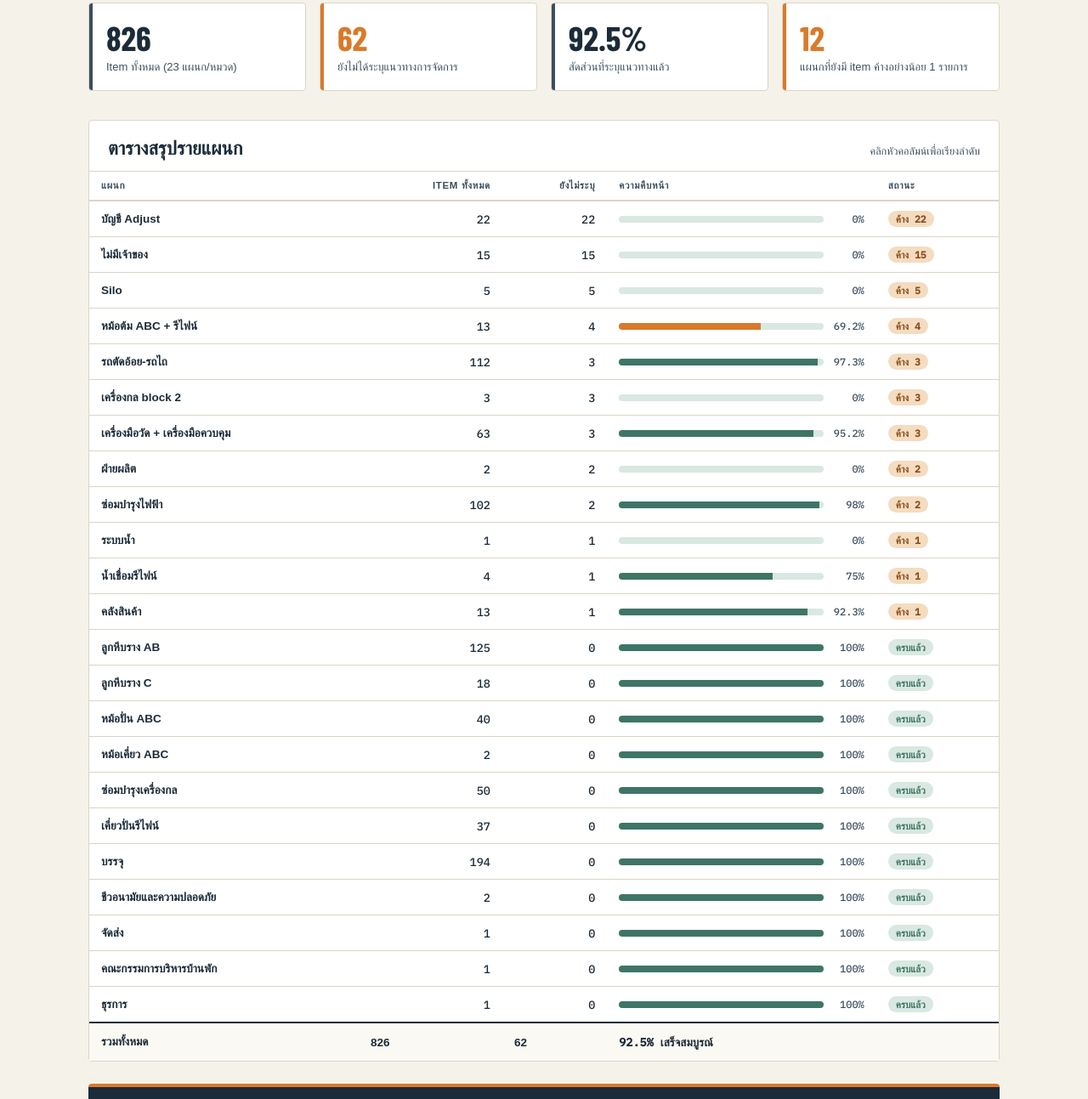
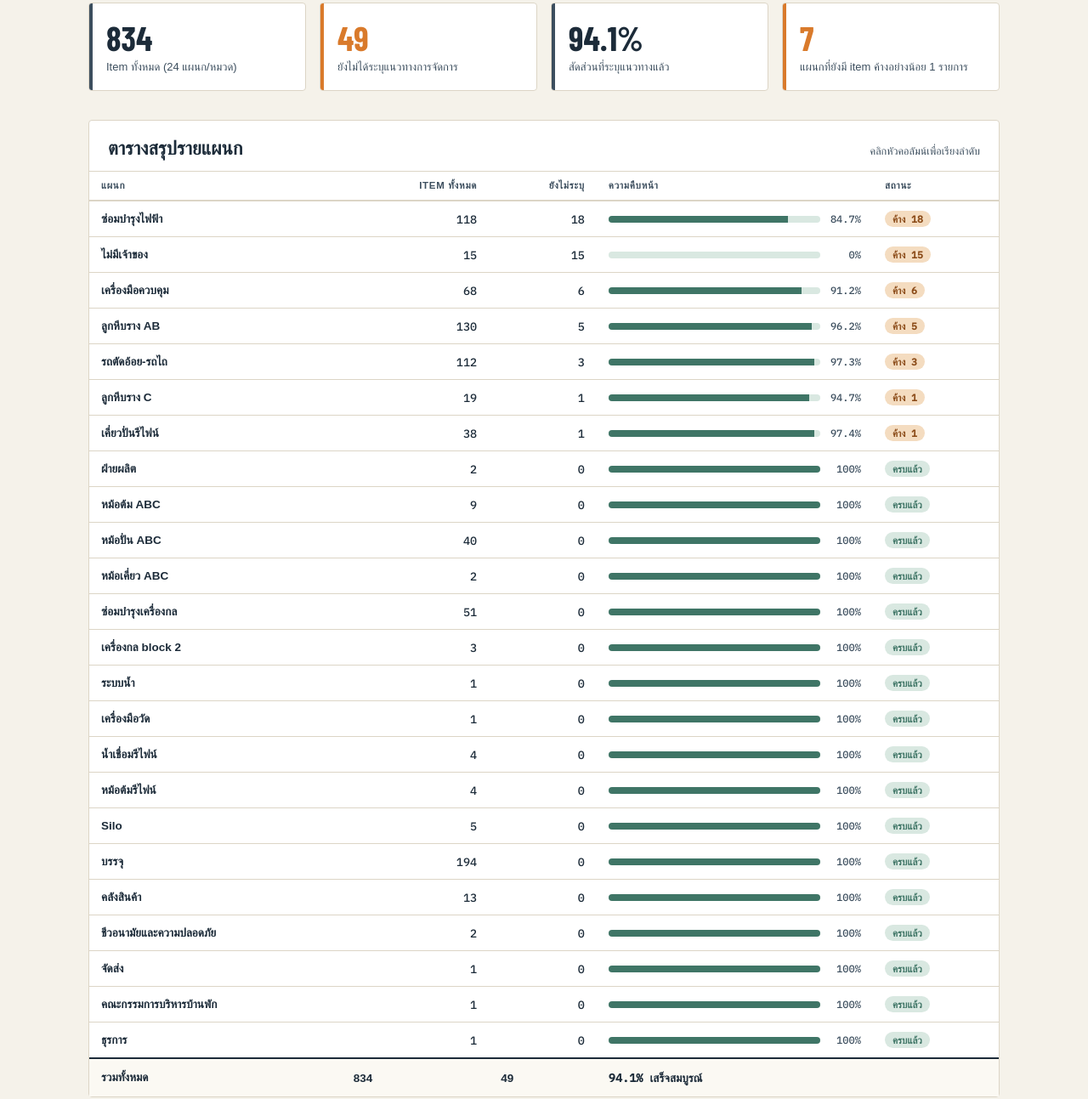
Before and after one commit to pjaomsins-stack/-update-status-dead-stock-KBS, a plain HTML site: page index.html in a window 1280 px wide. Shown: the part 305-1598 px from the top of the page at 85% size. Drawn offline with nearby package versions, Linux system fonts and the light colour scheme; a web font is replaced by a local one.

Commit message:
Add files via upload

```diff
--- a/index.html
+++ b/index.html
@@ -349,29 +349,30 @@
 
 </main>
 
-<footer>สรุปจากไฟล์ "Dead stock ครบุรี - update จากพัสดุ.xlsx" · นับจากแถวข้อมูลที่มีรหัส Item ในแต่ละชีตแผนก</footer>
+<footer>สรุปจากไฟล์ "Dead stock ครบุรี - update จากพัสดุ (6).xlsx" · นับจากแถวข้อมูลที่มีรหัส Item ในแต่ละชีตแผนก (ไม่รวมชีตสรุป "สินค้าที่ไม่ระบุเจ้าของ" ซึ่งเป็นชีตรวมข้อมูลดิบที่ซ้ำกับชีตแผนกต่างๆ)</footer>
 
 <script>
 const data = [
 ["ไม่มีเจ้าของ", 15, 15],
-["ฝ่ายผลิต", 2, 2],
-["บัญชี Adjust", 22, 22],
-["ลูกหีบราง AB", 125, 0],
-["ลูกหีบราง C", 18, 0],
-["หม้อต้ม ABC + รีไฟน์", 13, 4],
+["ฝ่ายผลิต", 2, 0],
+["ลูกหีบราง AB", 130, 5],
+["ลูกหีบราง C", 19, 1],
+["หม้อต้ม ABC", 9, 0],
 ["รถตัดอ้อย-รถไถ", 112, 3],
 ["หม้อปั่น ABC", 40, 0],
 ["หม้อเคี่ยว ABC", 2, 0],
-["ซ่อมบำรุงเครื่องกล", 50, 0],
-["เครื่องกล block 2", 3, 3],
-["ระบบน้ำ", 1, 1],
-["ซ่อมบำรุงไฟฟ้า", 102, 2],
-["เครื่องมือวัด + เครื่องมือควบคุม", 63, 3],
-["น้ำเชื่อมรีไฟน์", 4, 1],
-["เคี่ยวปั่นรีไฟน์", 37, 0],
-["Silo", 5, 5],
+["ซ่อมบำรุงเครื่องกล", 51, 0],
+["ซ่อมบำรุงไฟฟ้า", 118, 18],
+["เครื่องกล block 2", 3, 0],
+["ระบบน้ำ", 1, 0],
+["เครื่องมือควบคุม", 68, 6],
+["เครื่องมือวัด", 1, 0],
+["น้ำเชื่อมรีไฟน์", 4, 0],
+["หม้อต้มรีไฟน์", 4, 0],
+["Silo", 5, 0],
+["เคี่ยวปั่นรีไฟน์", 38, 1],
 ["บรรจุ", 194, 0],
-["คลังสินค้า", 13, 1],
+["คลังสินค้า", 13, 0],
 ["ชีวอนามัยและความปลอดภัย", 2, 0],
 ["จัดส่ง", 1, 0],
 ["คณะกรรมการบริหารบ้านพัก", 1, 0],
@@ -391,7 +392,7 @@ const deptsWithMissing = data.filter(d=>d.missing>0).length;
 document.getElementById('statRow').innerHTML = `
   <div class="stat">
     <div class="k mono">${grandTotal.toLocaleString()}</div>
-    <div class="lbl">Item ทั้งหมด (23 แผนก/หมวด)</div>
+    <div class="lbl">Item ทั้งหมด (24 แผนก/หมวด)</div>
   </div>
   <div class="stat warn">
     <div class="k mono">${grandMissing.toLocaleString()}</div>
```
